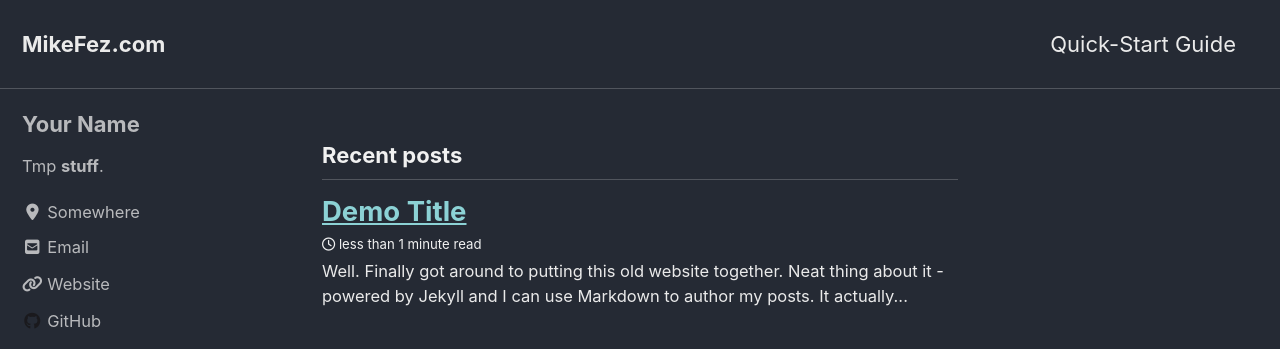
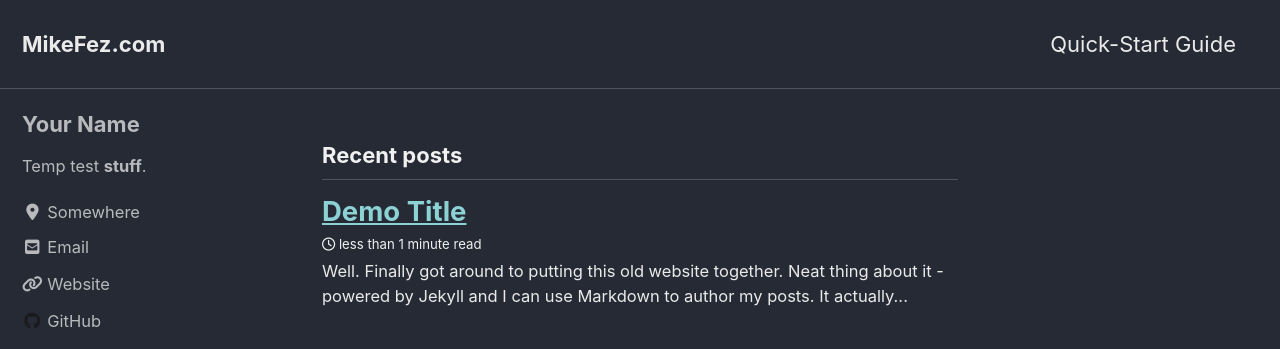
Before and after one commit to MikeFez/MikeFez.com, a Jekyll site: the page built from index.html, in a window 1280 px wide. Shown: the top 349 px of the page. Built offline with Jekyll 4.4.1, drawn with Linux system fonts in a browser that asks for light colours; cached includes are drawn as plain includes; nearby versions of some CDN libraries; the list of posts is cut into pages by our own code.

Commit message:
Update _config.yml

```diff
--- a/_config.yml
+++ b/_config.yml
@@ -109,7 +109,7 @@ analytics:
 author:
   name             : "Your Name"
   avatar           : # path of avatar image, e.g. "/assets/images/bio-photo.jpg"
-  bio              : "Tmp **stuff**."
+  bio              : "Temp test **stuff**."
   location         : "Somewhere"
   email            :
   links:
```
